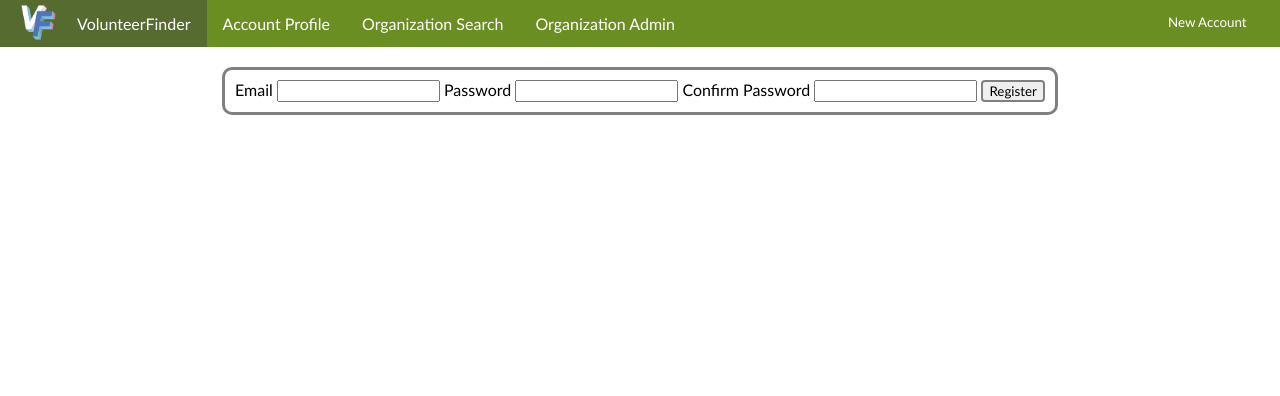
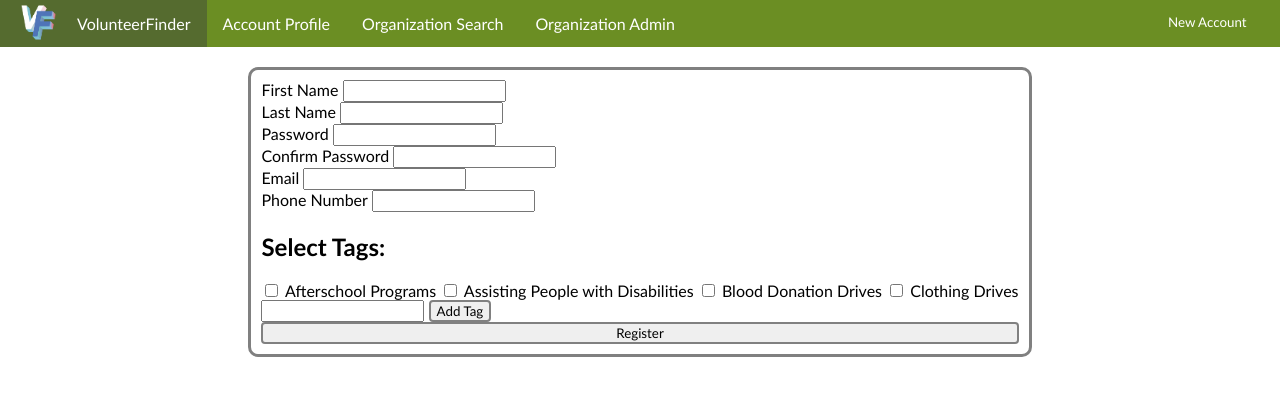
Before and after one commit to MAbeloStevens/VolunteerFinder, a Node server app: page /register in a window 1280 px wide. Shown: the top 396 px of the page. Run offline with Node 20, Linux system fonts and the light colour scheme; some libraries are stand-ins or nearby versions.

Commit message:
Updated CSS : Added tag logic : Added confirm password logic : Completed signup form (elements)

```diff
--- a/public/css/styles.css
+++ b/public/css/styles.css
@@ -137,11 +137,13 @@ form {
     vertical-align: auto;
     margin: auto;
     width: fit-content;
+    display: flex;
+    flex-direction: column;
 }
 
-form * {
+/* form * {
     display: inline-block;
-}
+} */
 
 form button {
     border: solid 2px var(--btn-color);
--- a/public/js/register_script.js
+++ b/public/js/register_script.js
@@ -0,0 +1,41 @@
+// Add tags
+
+const addTagButton = document.getElementById("addTagButton")
+const addTagInput = document.getElementById("addTagInput")
+const tagSelection = document.getElementById("tagSelection")
+
+addTagButton.addEventListener('click', (evt) => {
+  try {
+    const tagTitle = addTagInput.value.trim()
+    if (tagTitle === "") {
+      throw `No tag input`
+    }
+    const existing = document.querySelector(`[name="${tagTitle}"]`)
+    if (existing) {
+      throw `Option already exists`
+    }
+
+    const newTagElement = `<label>
+      <input checked type="checkbox" name="${tagTitle}">
+      ${tagTitle}
+    </label>`
+    tagSelection.innerHTML += newTagElement
+  } catch (e) {
+    alert(e)
+  }
+
+
+})
+
+// Confirm Password Validation
+
+const registrationForm = document.getElementById("registrationForm")
+const password = document.getElementById("password")
+const confirmPassword = document.getElementById("confirmPassword")
+
+registrationForm.addEventListener('submit', (evt) => {
+ if (password.value !== confirmPassword.value) {
+  alert("Passwords must match")
+  evt.preventDefault()
+ }
+})
--- a/views/register.handlebars
+++ b/views/register.handlebars
@@ -1,10 +1,64 @@
+<form id="registrationForm">
+  <label>
+    First Name
+    <input required type="" name="firstName">
+  </label>
 
-<form id="">
-  <label for="">Email</label>
-  <input type="" name="" id="">
-  <label for="">Password</label>
-  <input type="" name="" id="">
-  <label for="">Confirm Password</label>
-  <input type="" name="" id="">
+  <label>
+    Last Name
+    <input required type="" name="lastName">
+  </label>
+
+  <label>
+    Password
+    <input id="password" required type="password" name="password">
+  </label>
+
+  <label>
+    Confirm Password
+    <input id="confirmPassword" required type="password">
+  </label>
+
+  <label>
+    Email
+    <input required type="email" name="email">
+  </label>
+
+  <label>
+    Phone Number
+    <input required type="tel" name="phoneNumber">
+  </label>
+
+
+
+  <div id="tagSelection">
+    <h2>Select Tags:</h2>
+    <label>
+      <input type="checkbox" name="Afterschool Programs">
+      Afterschool Programs
+    </label>
+
+    <label>
+      <input type="checkbox" name="Assisting People with Disabilities">
+      Assisting People with Disabilities
+    </label>
+
+    <label>
+      <input type="checkbox" name="Blood Donation Drives">
+      Blood Donation Drives
+    </label>
+
+    <label>
+      <input type="checkbox" name="Clothing Drives">
+      Clothing Drives
+    </label>
+  </div>
+
+
+  <div>
+    <input id="addTagInput">
+    <button type="button" id="addTagButton">Add Tag</button>
+  </div>
+
   <button>Register</button>
 </form>
```
